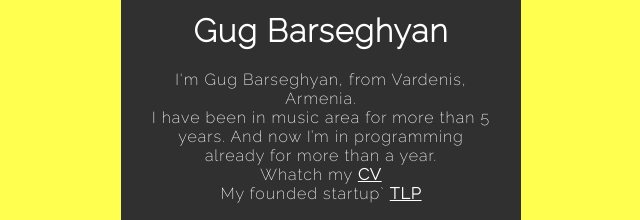
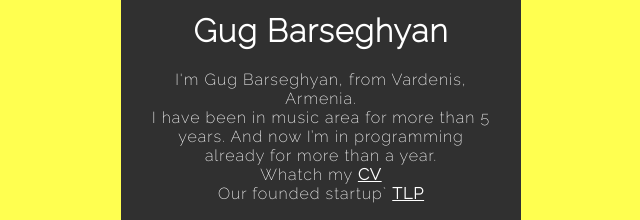
Before and after one commit to GugBarseghyan/GugBarseghyan, a plain HTML site: page index.html in a window 1280 px wide. Shown: the part 304-524 px from the top of the page, 319-959 px from the left. Drawn offline with Linux system fonts and the light colour scheme.

Commit message:
Update index.html

```diff
--- a/index.html
+++ b/index.html
@@ -20,7 +20,7 @@
             <h1>Gug Barseghyan</h1>
             <p>I'm Gug Barseghyan, from Vardenis, Armenia. <br> I have been in music area for more than 5 years.
                 And now I’m in programming already for more than a year.<br>
-            Whatch my <a href="#">CV</a> <br> My founded startup` <a href="https://www.facebook.com/TechnologyLearningPlanet/">TLP</a></p>
+            Whatch my <a href="#">CV</a> <br> Our founded startup` <a href="https://www.facebook.com/TechnologyLearningPlanet/">TLP</a></p>
             <h2>Contact with me</h2>
             <a href="https://github.com/GugBarseghyan"><i class="fab fa-github"></i></a>
 
```
